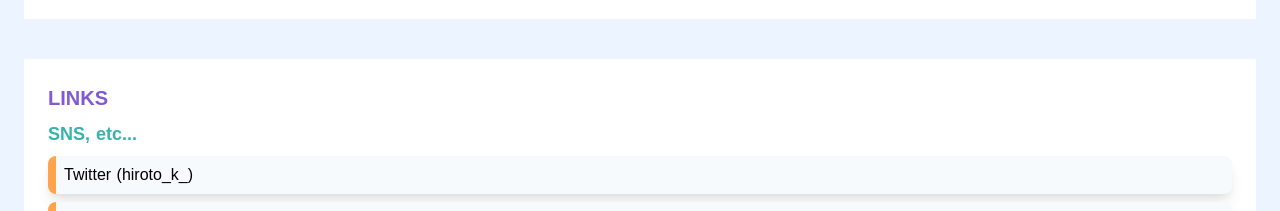
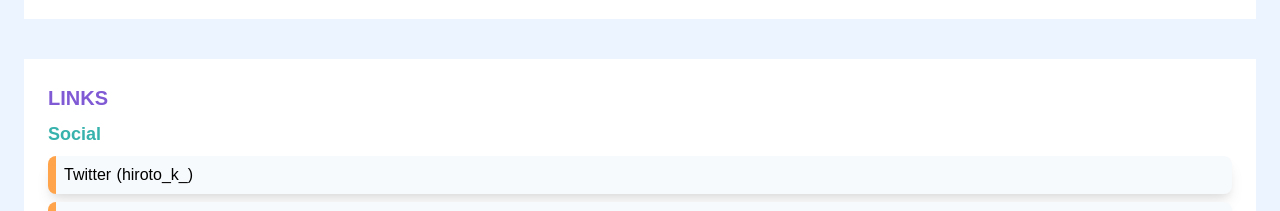
Before and after one commit to hiroxto/hiroxto.net, a Nuxt app: page / in a window 1280 px wide. Shown: the part 920-1131 px from the top of the page. Built offline with nearby package versions, Linux system fonts and the light colour scheme.

Commit message:
Fix the link list name

```diff
--- a/components/LinksContent.vue
+++ b/components/LinksContent.vue
@@ -36,8 +36,8 @@ export default Vue.extend({
     linkLists (): LinkListProperty[] {
       return [
         {
-          title: 'SNS, etc...',
-          links: this.otherServiceLinks,
+          title: 'Social',
+          links: this.socialServiceLinks,
         },
         {
           title: 'Sub domains',
@@ -49,7 +49,7 @@ export default Vue.extend({
         },
       ];
     },
-    otherServiceLinks (): Link[] {
+    socialServiceLinks (): Link[] {
       return [
         {
           name: 'Twitter (hiroto_k_)',
```
